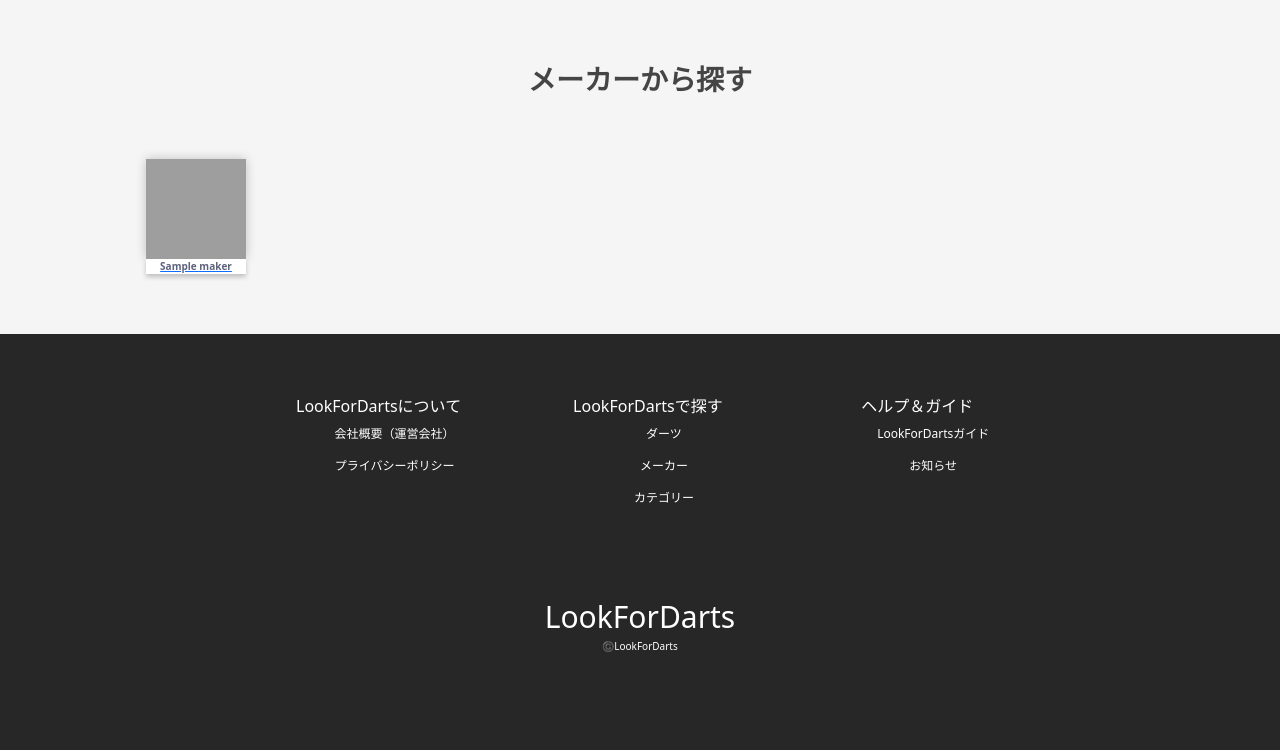
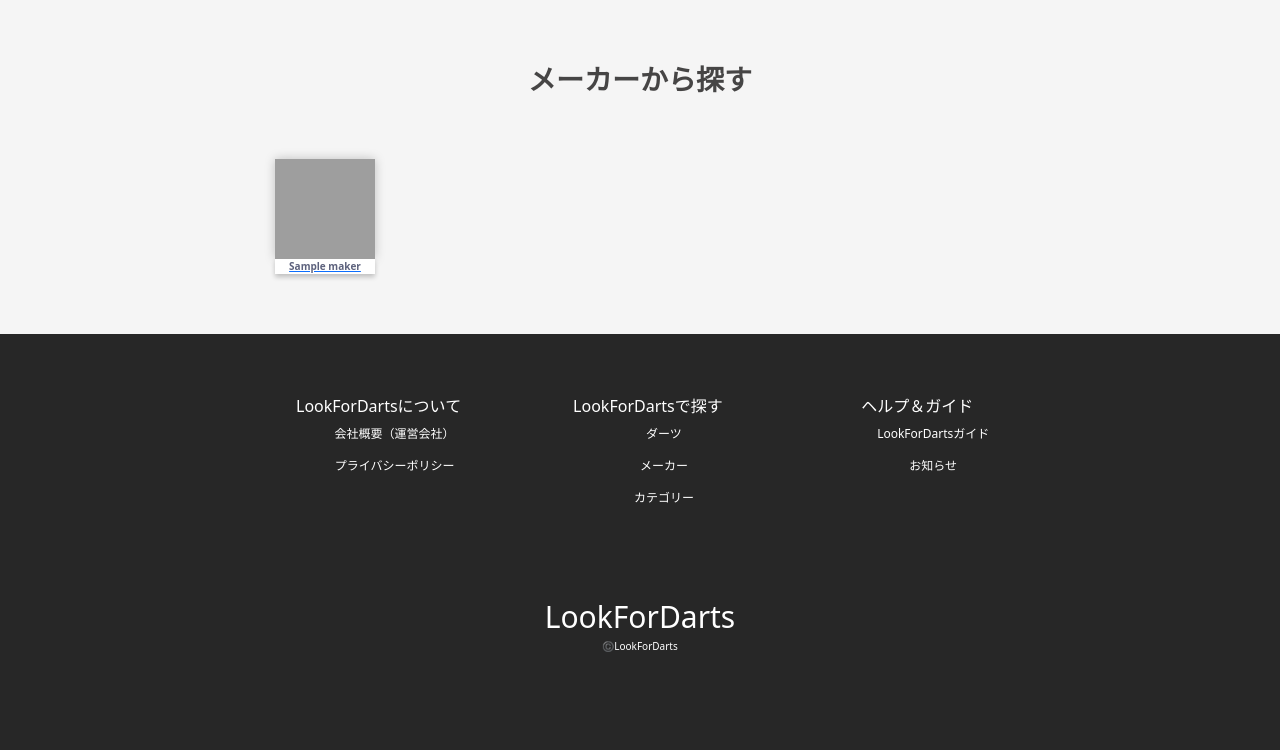
Before and after one commit to the-kohei/LookForDarts, a Rails app: page /makers in a window 1280 px wide. Shown: the part 80-830 px from the top of the page. Run offline with Rails 7, Linux system fonts and the light colour scheme; tables that the repository leaves empty hold one stand-in row (values such as "Sample post"); style sheets or scripts are compiled from the project's sources; some libraries are stand-ins or nearby versions; grey boxes are pictures that could not be loaded.

Commit message:
ビュー崩れ　修正

```diff
--- a/app/assets/stylesheets/modules/maker.scss
+++ b/app/assets/stylesheets/modules/maker.scss
@@ -14,7 +14,7 @@
     margin: 10px 20px 50px 20px;
     }
     &__maker {
-      width: 80%;
+      width: 750px;
       margin: auto;
       &__name{
         display: flex;
```
